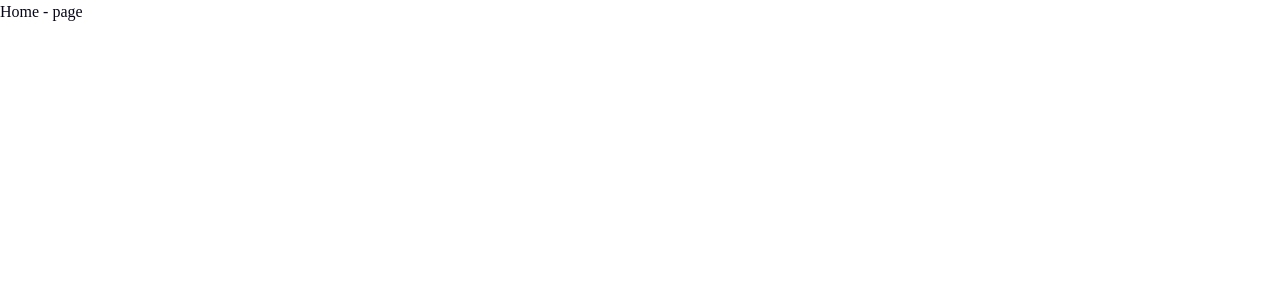
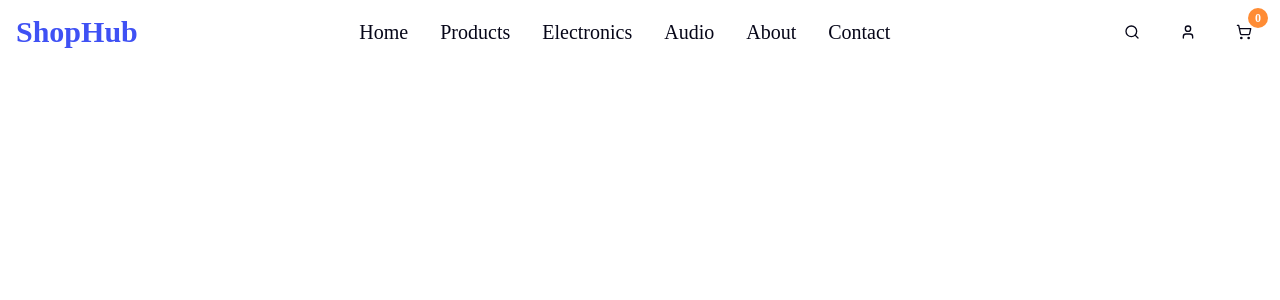
Before and after one commit to mohammadmehdidalvandii/shopHub-frontend, a Next.js app: page / in a window 1280 px wide. Shown: the top 300 px of the page. Built offline with nearby package versions, Linux system fonts and the light colour scheme.

Commit message:
created Navgaition

```diff
--- a/src/app/globals.css
+++ b/src/app/globals.css
@@ -46,6 +46,7 @@
   --color-accent:#ff8c34;
   --color-danger:#f44336;
   --color-danger-dark:#993333;
+  --color-input: #E4E4E7
   --color-border:#e6e6e6;
   --color-text:#060618
 }
--- a/src/app/page.tsx
+++ b/src/app/page.tsx
@@ -1,8 +1,11 @@
+import Navigation from '@/components/modules/Navigation/Navigation'
 import React from 'react'
 
 function Home() {
   return (
-    <div>Home - page</div>
+    <div className="min-h-screen bg-white">
+      <Navigation/>
+    </div>
   )
 }
 
--- /dev/null
+++ b/src/components/modules/Navigation/Navigation.tsx
@@ -0,0 +1,45 @@
+import { Button } from '@/components/ui/Button'
+import Link from 'next/link'
+import React from 'react'
+import {Search , Menu, User ,  ShoppingCart} from 'lucide-react'
+
+const Navigation = ()=>{
+  return (
+    <nav className="sticky top-0 z-50 bg-white/95 backdrop-blur supports-[backdrop-filter]:bg-white/60 border-border">
+        <div className="container mx-auto px-4">
+           <div className="flex items-center justify-between h-16">
+            <Link href='/' className='text-3xl font-robotoBlack font-black text-primary'>ShopHub</Link>
+            <div className="hidden md:flex items-center gap-8">
+                <Link href='/' className= 'font-robotBold text-xl text-text  hover:text-primary transition-colors'>Home</Link>
+                <Link href='/Products' className= 'font-robotBold text-xl text-text  hover:text-primary transition-colors'>Products</Link>
+                <Link href='/Category' className= 'font-robotBold text-xl text-text  hover:text-primary transition-colors'>Electronics</Link>
+                <Link href='/Category' className= 'font-robotBold text-xl text-text  hover:text-primary transition-colors'>Audio</Link>
+                <Link href='/About' className= 'font-robotBold text-xl text-text  hover:text-primary transition-colors'>About</Link>
+                <Link href='/Contact' className= 'font-robotBold text-xl text-text  hover:text-primary transition-colors'>Contact</Link>
+            </div>
+            <div className="flex items-center gap-4">
+                <Button variant="ghost" size="icon">
+                    <Search className='h-5 w-5'/>
+                </Button>
+                <Link href='/auth'>
+                 <Button variant="ghost" size="icon">
+                    <User className='h-5 w-5'/>
+                 </Button>
+                </Link>
+                <Link href="/cart">
+                    <Button variant="ghost" size="icon"  className='relative'>
+                        <ShoppingCart className='h-5 w-5'/>
+                        <span className="absolute -top-1 -right-1 bg-accent text-white text-xs rounded-full h-5 w-5 flex items-center justify-center font-semibold">0</span>
+                    </Button>
+                </Link>
+                <Button variant="ghost" size='icon' className='md:hidden'>
+                    <Menu className='h-5 w-5'/>
+                </Button>
+            </div>
+           </div>
+        </div>
+    </nav>
+  )
+}
+
+export default Navigation
```
